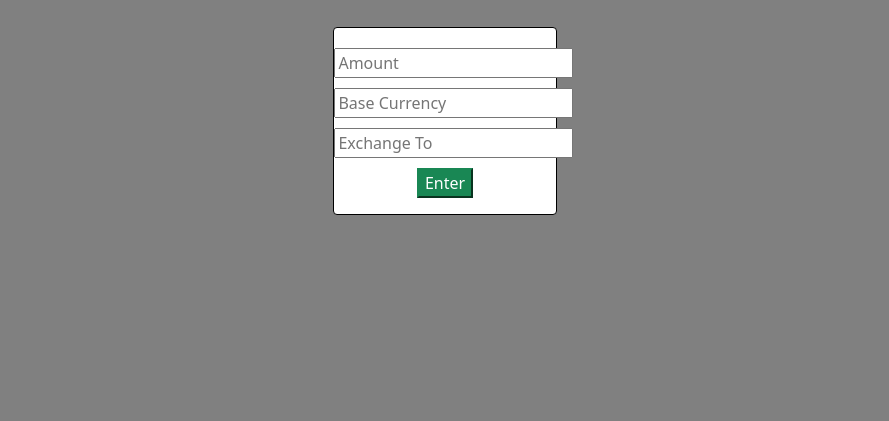
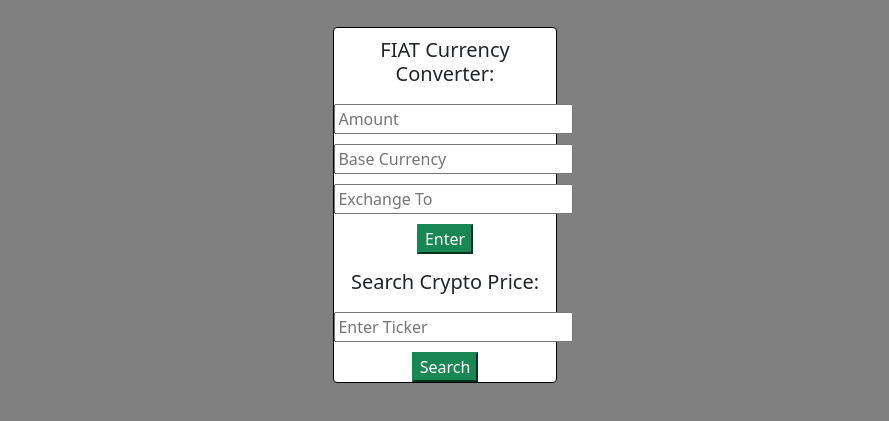
Before and after one commit to CalebCoughenour/Currency-Exchange, a website built with webpack: page src/index.html in a window 1280 px wide. Shown: the part 113-534 px from the top of the page, without its empty margins (195-1084 px from the left). Built offline with nearby package versions, Linux system fonts and the light colour scheme; no server answers.

Commit message:
add search bar for crypto pricing

```diff
--- a/src/index.html
+++ b/src/index.html
@@ -9,12 +9,16 @@
     </div>
     <h1>Caleb's Currency Calculator</h1>
     <div class="card">
+      <h5>FIAT Currency Converter:</h5>
       <form id="exchange-form">
         <input id="currency-amount" type="text" placeholder="Amount" required>
         <input id="main-currency" type="text" placeholder="Base Currency" required>
         <input id="secondary-currency" type="text" placeholder="Exchange To" required>
         <button id="currency-button" class="btn-success">Enter</button>
       </form>
+      <h5>Search Crypto Price:</h5>
+      <input id="coin-search" type="text" placeholder="Enter Ticker">
+      <button id="coin-search-button" class="btn-success" type="submit">Search</button>
     </div>
     <div class="card-user-conversions">
       <div id="display-area">
```
